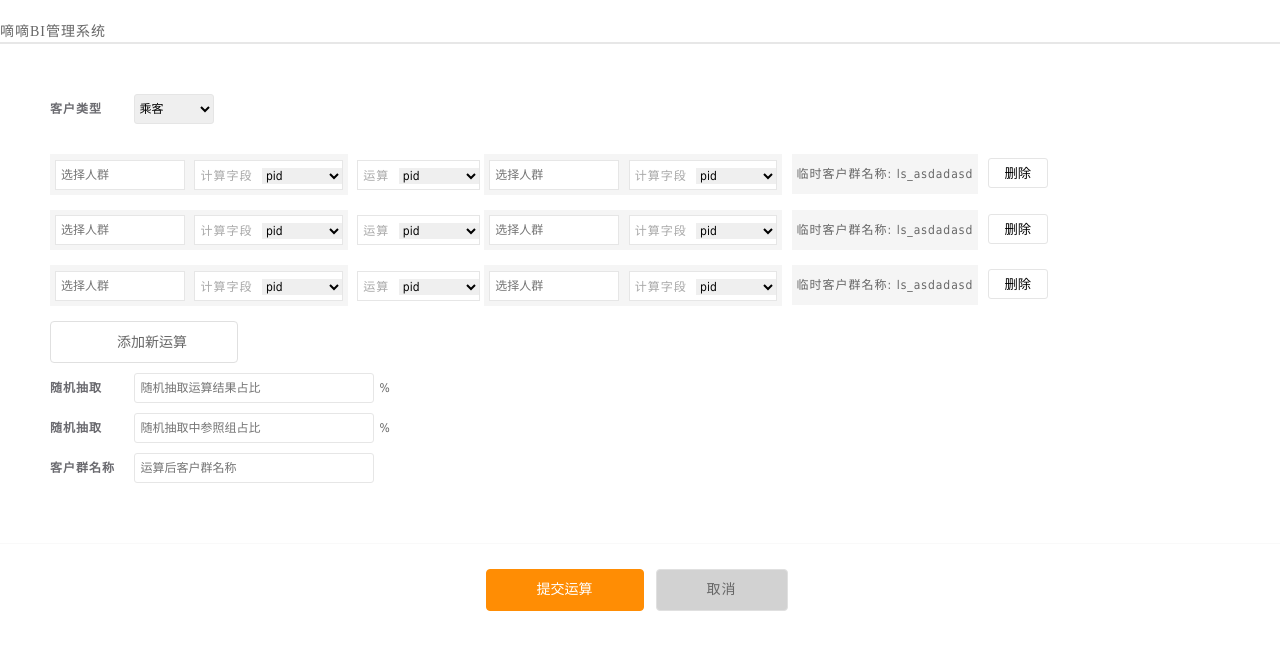
After one commit to wych1987/didi_UI, a PHP site: page /view/test/customer.php in a window 1280 px wide. The commit adds this page. Shown: the top 650 px of the page. Run offline with PHP 8.4, Linux system fonts and the light colour scheme; some web fonts are replaced.

Commit message:
#formUI开发

```diff
--- a/developer/static/css/dd_base.css
+++ b/developer/static/css/dd_base.css
@@ -337,3 +337,44 @@ table {
     position: absolute;
     width: 1px;
 }
+.ddui-form-item{min-height:30px;margin-bottom: 10px;line-height: 30px;font-size: 12px;vertical-align: middle; }
+.ddui-input-01{width: 130px;margin-right: 5px;height: 30px;border:1px solid #e6e6e6;box-sizing: border-box;padding:0 5px; vertical-align: middle;}
+.ddui-select-label01{color:#a9a9a9;padding:0 5px;}
+.ddui-select-01{border:0 none; min-width:80px;}
+.ddui-btn-delete{width: 60px;height:30px;box-sizing: border-box;border:1px solid #e5e5e5;border-radius: 3px;line-height: 28px;background: #fff;
+    cursor: pointer;}
+.ddui-select{
+    min-width: 80px;
+    border: 1px solid #e5e5e5;
+    height: 30px;
+    line-height: 30px;
+    border-radius: 3px;
+}
+.ddui-label{
+    display: inline-block;;height: 30px;width: 80px;color:#6b6b70;font-weight: 700;
+}
+.ddui-btn-big{font-family:"Microsoft Yahei";cursor:pointer;font-size:14px;height: 42px;box-sizing: border-box;padding:0 50px;text-align: center;line-height: 40px;border:1px solid #e0e0e0;background: #fff;color:#666;border-radius: 4px;outline-color: #ff8d04;}
+.ddui-input-text{width: 240px;height:30px;line-height: 28px;box-sizing: border-box;border:1px solid #e6e6e6;border-radius: 3px;padding:0 5px;margin-right: 5px;}
+.ddui-form-btn-box{border-top: 1px solid #f9f9f9;text-align: center;padding-top: 25px;}
+.ddui-btn-submit{border:1px solid #ff8d04;background: #ff8d04;color:#fff;}
+/*
+dui-tab
+*/
+.ddui-tab-list{height:28px;border-bottom: 1px solid #f0f0f0; color:#666;}
+.ddui-tab-list li{height:27px;line-height:27px;border:1px solid #f0f0f0;border-top-left-radius: 3px;border-top-right-radius:3px;border-bottom: 0 none;min-width: 108px;display: inline-block;margin-right: 5px;text-align: center;cursor: pointer; }
+.ddui-tab-list li.ddui-tab-active,.ddui-tab-list li:hover{ background: #f5f5f5;}
+
+/*营销管理平台css*/
+.oper-list{margin-top:30px; font-size: 12px;}
+.oper-row{min-height:40px;margin-bottom: 15px;}
+.oper-row .customer-box,.oper-row .oper-type-box{line-height: 30px;;display: inline-block;margin-right: 5px;height: inherit;background: #f5f5f5;padding:5px;box-sizing: border-box;}
+.oper-row .oper-type-box{background: #fff;}
+.oper-field{
+    height: 30px;
+    border: 1px solid #e6e6e6;
+    box-sizing: border-box;
+    display: inline-block;
+    background-color: #fff;
+    line-height: 30px;
+    vertical-align: middle;
+:}
--- a/developer/view/layout/header.php
+++ b/developer/view/layout/header.php
@@ -36,3 +36,4 @@
        var navTree = require("navTree");
        navTree.init({data:bannerData});
    </script>
+<div class="flex-box-1 ddui-con-body">
--- /dev/null
+++ b/developer/view/test/customer.php
@@ -0,0 +1,178 @@
+<?php
+include("../layout/header.php");
+?>
+<div style="padding: 50px;">
+    <div class="ddui-form-item">
+        <label class="ddui-label">客户类型</label>
+        <select class="ddui-select">
+            <option value="0">乘客</option>
+            <option value="1">司机</option>
+            <option value="2">乘客</option>
+        </select>
+    </div>
+
+    <!--
+    <ul class="ddui-tab-list">
+        <li data-index="1" class="ddui-tab-active">乘客</li>
+        <li>乘客</li>
+        <li>乘客</li>
+        <li>乘客</li>
+    </ul>
+    -->
+    <div class="ddui-form-item">
+    <div class="oper-box">
+        <ul class="oper-list">
+            <li class="oper-row">
+                <div class="customer-box">
+                    <input type="text" class="ddui-input-01" placeholder="选择人群">
+                    <div class="oper-field">
+                        <label class="ddui-select-label01">计算字段</label>
+                        <select type="text" class="ddui-select-01" >
+                            <option value="pid">pid</option>
+                            <option value="pid">pid</option>
+                            <option value="pid">pid</option>
+                            <option value="pid">pid</option>
+                        </select>
+                    </div>
+                </div>
+                <div class="oper-field">
+                    <label class="ddui-select-label01">运算</label>
+                    <select type="text" class="ddui-select-01" >
+                        <option value="pid">pid</option>
+                        <option value="pid">pid</option>
+                        <option value="pid">pid</option>
+                        <option value="pid">pid</option>
+                    </select>
+                </div>
+                <div class="customer-box">
+                    <input type="text" class="ddui-input-01" placeholder="选择人群">
+                    <div class="oper-field">
+                            <label class="ddui-select-label01">计算字段</label>
+                            <select type="text" class="ddui-select-01" >
+                                <option value="pid">pid</option>
+                                <option value="pid">pid</option>
+                                <option value="pid">pid</option>
+                                <option value="pid">pid</option>
+                            </select>
+                    </div>
+                </div>
+                <div class="customer-box">
+                    <label>临时客户群名称:</label>
+                    <span >ls_asdadasd</span>
+                </div>
+                <button class="ddui-btn-delete">删除</button>
+            </li>
+              <li class="oper-row">
+                <div class="customer-box">
+                    <input type="text" class="ddui-input-01" placeholder="选择人群">
+                    <div class="oper-field">
+                        <label class="ddui-select-label01">计算字段</label>
+                        <select type="text" class="ddui-select-01" >
+                            <option value="pid">pid</option>
+                            <option value="pid">pid</option>
+                            <option value="pid">pid</option>
+                            <option value="pid">pid</option>
+                        </select>
+                    </div>
+                </div>
+                <div class="oper-field">
+                    <label class="ddui-select-label01">运算</label>
+                    <select type="text" class="ddui-select-01" >
+                        <option value="pid">pid</option>
+                        <option value="pid">pid</option>
+                        <option value="pid">pid</option>
+                        <option value="pid">pid</option>
+                    </select>
+                </div>
+                <div class="customer-box">
+                    <input type="text" class="ddui-input-01" placeholder="选择人群">
+                    <div class="oper-field">
+                            <label class="ddui-select-label01">计算字段</label>
+                            <select type="text" class="ddui-select-01" >
+                                <option value="pid">pid</option>
+                                <option value="pid">pid</option>
+                                <option value="pid">pid</option>
+                                <option value="pid">pid</option>
+                            </select>
+                    </div>
+                </div>
+                <div class="customer-box">
+                    <label>临时客户群名称:</label>
+                    <span >ls_asdadasd</span>
+                </div>
+                <button class="ddui-btn-delete">删除</button>
+            </li>
+              <li class="oper-row">
+                <div class="customer-box">
+                    <input type="text" class="ddui-input-01" placeholder="选择人群">
+                    <div class="oper-field">
+                        <label class="ddui-select-label01">计算字段</label>
+                        <select type="text" class="ddui-select-01" >
+                            <option value="pid">pid</option>
+                            <option value="pid">pid</option>
+                            <option value="pid">pid</option>
+                            <option value="pid">pid</option>
+                        </select>
+                    </div>
+                </div>
+                <div class="oper-field">
+                    <label class="ddui-select-label01">运算</label>
+                    <select type="text" class="ddui-select-01" >
+                        <option value="pid">pid</option>
+                        <option value="pid">pid</option>
+                        <option value="pid">pid</option>
+                        <option value="pid">pid</option>
+                    </select>
+                </div>
+                <div class="customer-box">
+                    <input type="text" class="ddui-input-01" placeholder="选择人群">
+                    <div class="oper-field">
+                            <label class="ddui-select-label01">计算字段</label>
+                            <select type="text" class="ddui-select-01" >
+                                <option value="pid">pid</option>
+                                <option value="pid">pid</option>
+                                <option value="pid">pid</option>
+                                <option value="pid">pid</option>
+                            </select>
+                    </div>
+                </div>
+                <div class="customer-box">
+                    <label>临时客户群名称:</label>
+                    <span >ls_asdadasd</span>
+                </div>
+                <button class="ddui-btn-delete">删除</button>
+            </li>
+
+        </ul>
+    </div>
+    </div>
+    <div class="ddui-form-item">
+        <button class="ddui-btn-big">
+            <i class="iconfont ddui-font-jiahao"></i>
+            添加新运算
+        </button>
+    </div>
+     <div class="ddui-form-item">
+         <label class="ddui-label">随机抽取</label>
+          <input type="text" placeholder="随机抽取运算结果占比" class="ddui-input-text"/><span>%</span>
+    </div>
+    <div class="ddui-form-item">
+        <label class="ddui-label">随机抽取</label>
+        <input type="text" placeholder="随机抽取中参照组占比" class="ddui-input-text"/><span>%</span>
+    </div>
+<div class="ddui-form-item">
+        <label class="ddui-label">客户群名称</label>
+        <input type="text" placeholder="运算后客户群名称" class="ddui-input-text"/>
+    </div>
+</div>
+<div class="ddui-form-btn-box">
+    <button class="ddui-btn-big ddui-btn-submit">提交运算</button>
+    <a class="ddui-btn-big ddui-btn-cancel" href="#">取消</a>
+</div>
+
+<script type="text/javascript" src="/static/libs/jqueryUI/autoComplate.min.js"></script>
+<!--SCRIPT_PLACEHOLDER-->
+<!--RESOURCEMAP_PLACEHOLDER-->
+<script>
+
+	</script>
```
Also changed, not shown: developer/view/test/index.php (+1 -1 lines).
